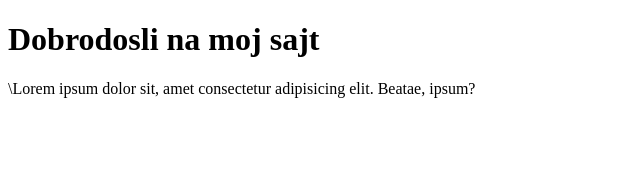
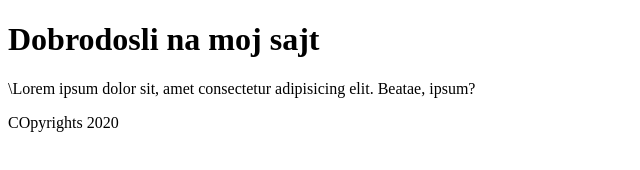
Before and after one commit to DarkoTrifkovic/git-vezba, a plain HTML site: page index.html in a window 1280 px wide. Shown: the whole page, without its empty margins (0-640 px from the left). Drawn offline with Linux system fonts and the light colour scheme.

Commit message:
Zavrsen footer

```diff
--- a/index.html
+++ b/index.html
@@ -12,5 +12,8 @@
     <main>
         <p>\Lorem ipsum dolor sit, amet consectetur adipisicing elit. Beatae, ipsum?</p>
     </main>
+    <footer>
+        COpyrights 2020
+    </footer>
 </body>
 </html>
```
